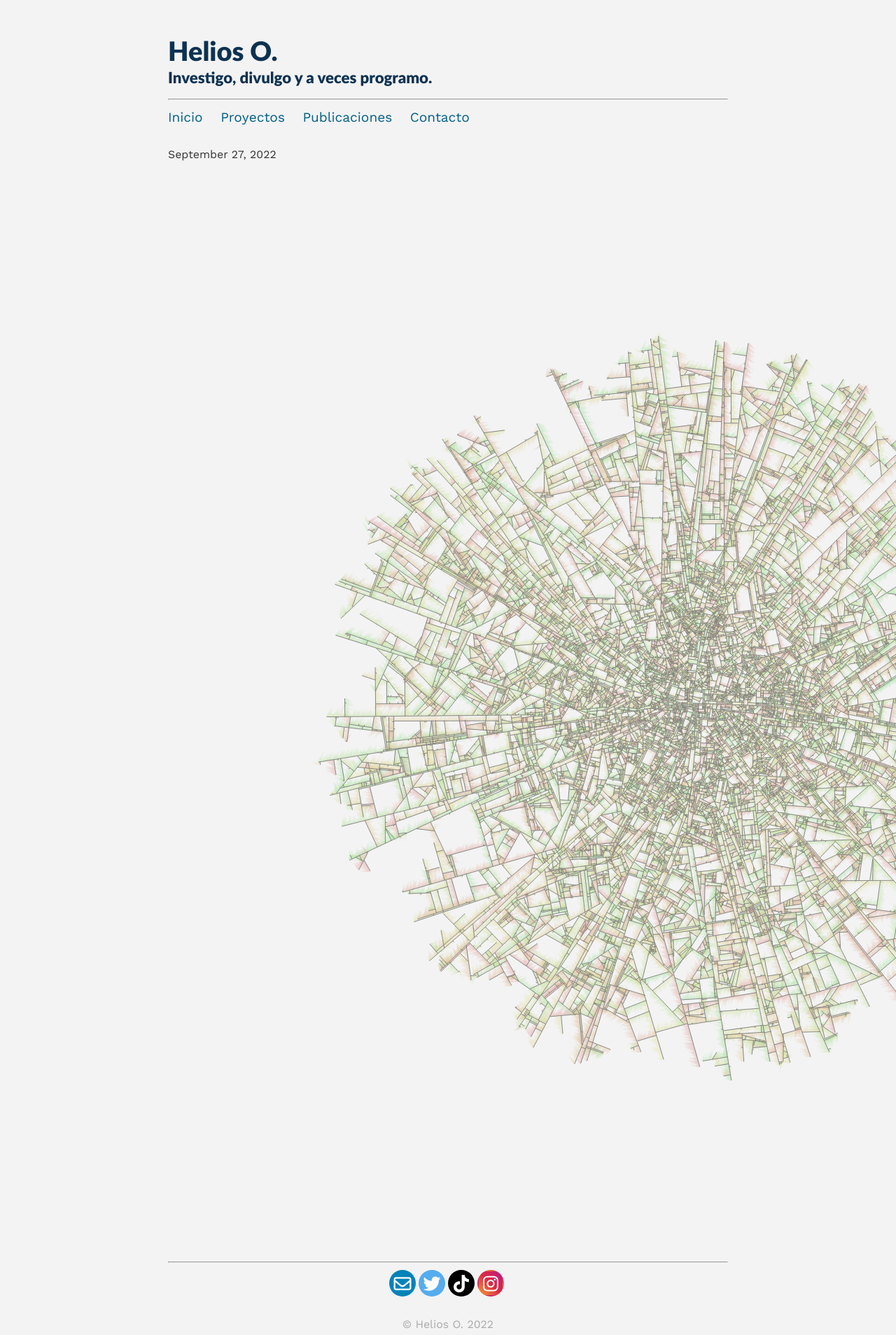
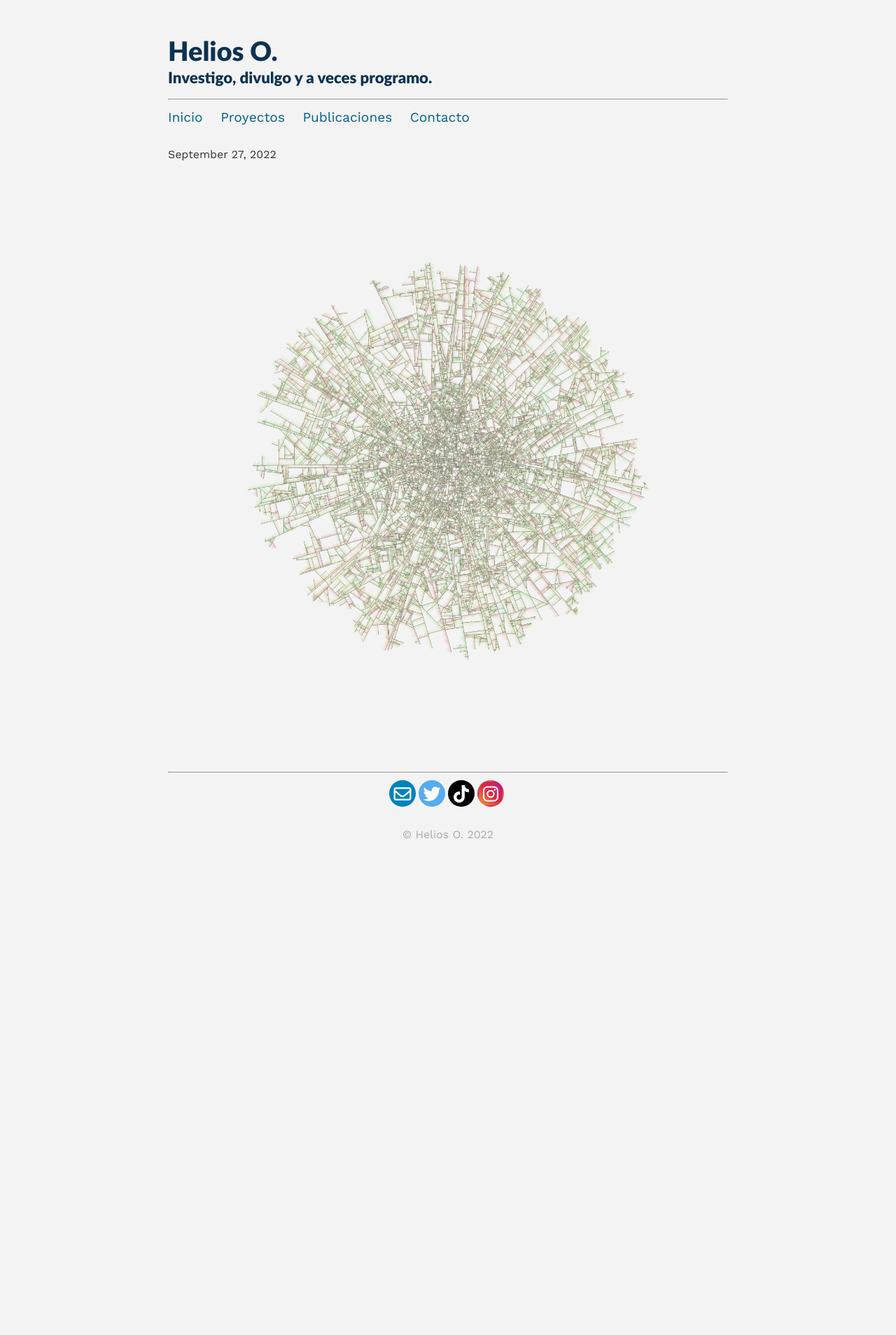
Before and after one commit to Heliouz/Heliouz.github.io, a Jekyll site: the page built from _projects/project6.md, in a window 1280 px wide. Shown: the whole page at 70% size. Built offline with Jekyll 4.4.1, drawn with Linux system fonts in a browser that asks for light colours; after the commit the page ends 1208 px from its top, so only the background shows below that.

Commit message:
Update project6.md

```diff
--- a/_projects/project6.md
+++ b/_projects/project6.md
@@ -4,7 +4,7 @@ title: Project 6
 description: another project
 ---
 
-<canvas id='world'></canvas>
+<canvas id='world' style="width:100%; padding: 0"></canvas>
 
 <script type="text/javascript" src="https://cdnjs.cloudflare.com/ajax/libs/p5.js/1.4.2/p5.min.js"></script>
 <script type="text/javascript" src="/assets/js/world.js"></script>
```
